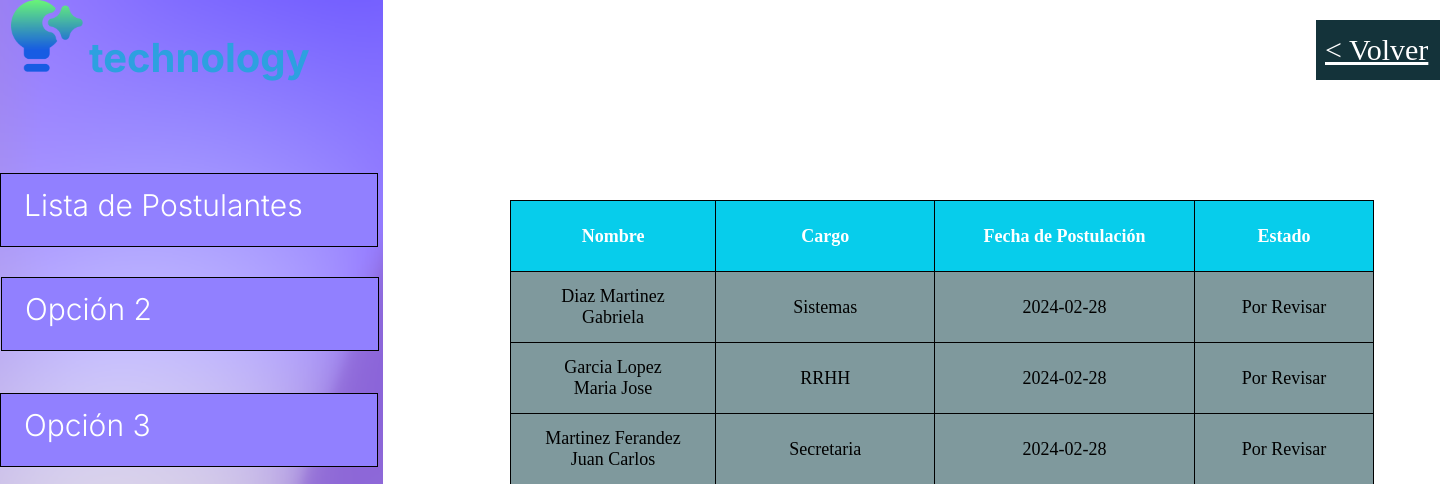
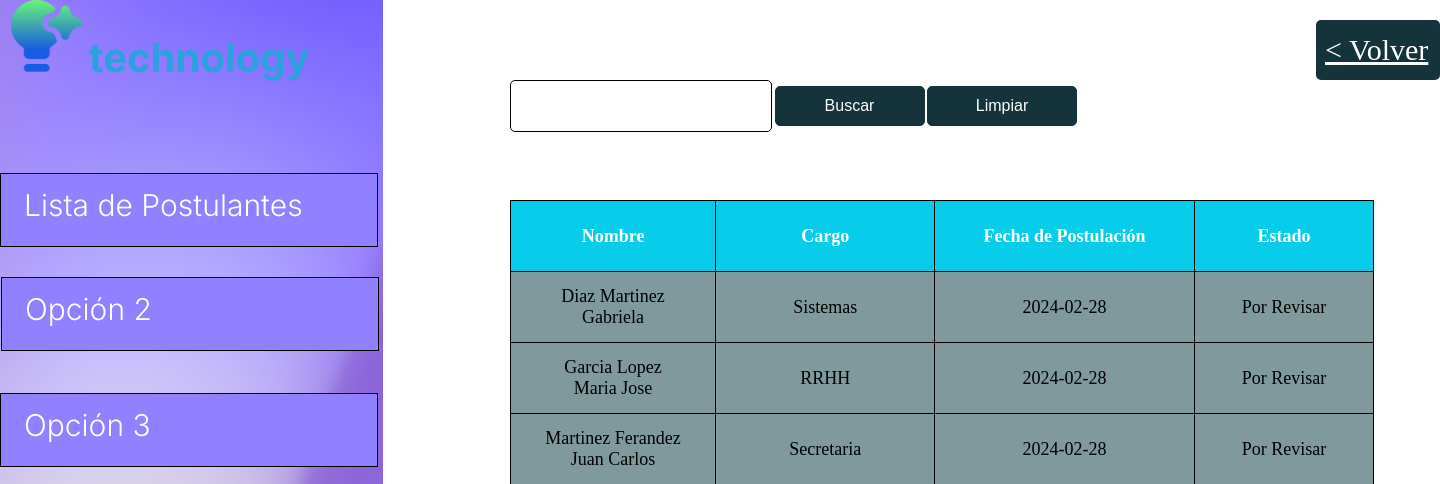
Before and after one commit to personalRecruitmentSystem/Contratacion_Personal_J, a PHP site: page /pantalla_principal.php in a window 1440 px wide. Shown: the top 484 px of the page. Run offline with PHP 8.4, Linux system fonts and the light colour scheme; data comes from the database, SQL or seed files in the repository; both versions use the stored data as it was after the commit; lists and menus that the app fills with data are empty.

Commit message:
Terminado

```diff
--- a/SolicitudTrabajo.css
+++ b/SolicitudTrabajo.css
@@ -96,6 +96,7 @@ body{
             .mitadDer__Solicitud__Titulo__Texto{
 
             }
+
             .mitadDer__Solicitud__Titulo__Volver{
                 width: 125px;
                 height: 40px;
@@ -106,6 +107,7 @@ body{
                 line-height: 40px;
                 text-decoration: underline;
                 cursor: pointer;
+                border-radius: 5px;
             }
         .mitadDer__Solicitud__Info{
             margin-top: 10px;
--- a/pantalla principal/pantalla_principal.php
+++ b/pantalla principal/pantalla_principal.php
@@ -44,11 +44,18 @@ $resultado = $con->query($sql);
     <div class="rectangle-12-azS">Opción 5</div>
 
     <div id="contenido">
-      <div class="mitadDer__Solicitud__Titulo__Volver" onclick="window.location.href='../pantalla_inicio/PáginaPrincipal.html'">< Volver</div>
-      <!-- <div class="busqueda">
-      <input type="text" name="busqueda" id="id_busqueda">
-      </div> -->
+      <div class="todo">
+        <div class="todo__Volver">
+          <div class="mitadDer__Solicitud__Titulo__Volver" onclick="window.location.href='../pantalla_inicio/PáginaPrincipal.html'">< Volver</div>
+        </div>
+          <input type="text" name="busqueda" id="id_busqueda" class="todo__Busqueda">
+          <button class="BotonBuscar">Buscar</button>
+          <button class="BotonLimpiar" id="limpiarBusqueda">Limpiar</button>
+      </div>
+
+
       <table>
+
         <thead>
           <tr>
             <th>Nombre</th>
@@ -106,6 +113,42 @@ $resultado = $con->query($sql);
   document.addEventListener('DOMContentLoaded', function() {
     ctrl_postulante.mostrarPostulante();
   });
+
+  document.addEventListener('DOMContentLoaded', function() {
+    const botonBuscar = document.querySelector('button');
+    const inputBusqueda = document.getElementById('id_busqueda');
+
+    botonBuscar.addEventListener('click', function() {
+      const valorBusqueda = inputBusqueda.value.trim().toLowerCase();
+
+      // Filtrar las filas de la tabla según el valor de búsqueda
+      const filas = document.querySelectorAll('tbody tr');
+      filas.forEach(function(fila) {
+        const apellido = fila.querySelector('.tabla__Contenido').textContent.toLowerCase();
+        if (apellido.includes(valorBusqueda)) {
+          fila.style.display = 'table-row';
+        } else {
+          fila.style.display = 'none';
+        }
+      });
+    });
+  });
+
+  document.addEventListener('DOMContentLoaded', function() {
+  const botonLimpiar = document.getElementById('limpiarBusqueda');
+  const inputBusqueda = document.getElementById('id_busqueda');
+
+  botonLimpiar.addEventListener('click', function() {
+    // Limpiar el valor del input de búsqueda
+    inputBusqueda.value = '';
+
+    // Mostrar todas las filas de la tabla
+    const filas = document.querySelectorAll('tbody tr');
+    filas.forEach(function(fila) {
+      fila.style.display = 'table-row';
+    });
+  });
+});
 </script>
 </body>
 </html>
--- a/pantalla principal/pantalla_principal_style.css
+++ b/pantalla principal/pantalla_principal_style.css
@@ -650,4 +650,38 @@ td{
   line-height: 60px;
   text-decoration: underline;
   cursor: pointer;
+  border-radius: 5px;
 }
+.todo{
+  margin-left: auto;
+  width: 930px;
+  height: 300px;
+  /* background-color: black; */
+}
+  .todo__Busqueda{
+    padding: 5px;
+    width: 250px;
+    height: 40px;
+    line-height: 30px;
+    font-size: 17px;
+    border: 1px solid black;
+    border-radius: 5px;
+  }
+  .BotonBuscar{
+    width: 150px;
+    height: 40px;
+    font-size: 16px;
+    color:white;
+    background-color: #14333a;
+    border: 1px solid #14333a;
+    border-radius: 5px;
+  }
+  .BotonLimpiar{
+    width: 150px;
+    height: 40px;
+    font-size: 16px;
+    color:white;
+    background-color: #14333a;
+    border: 1px solid #14333a;
+    border-radius: 5px;
+  }
```
Also changed, not shown: bd_contratacion.sql (+5 -10 lines), 4 other files.
